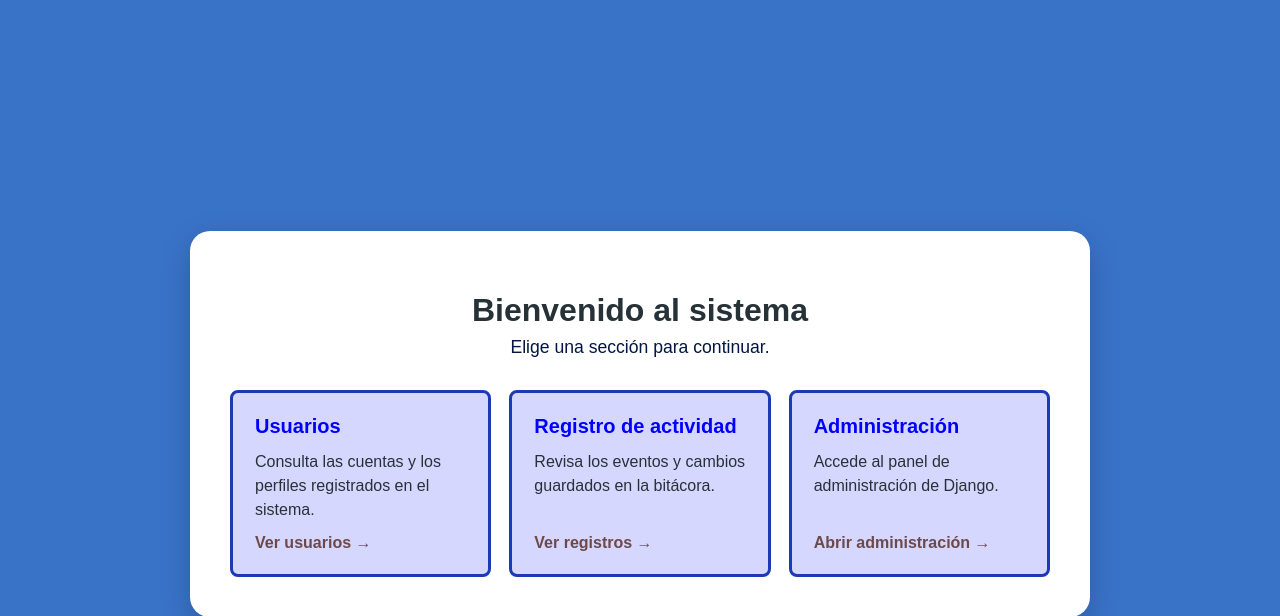
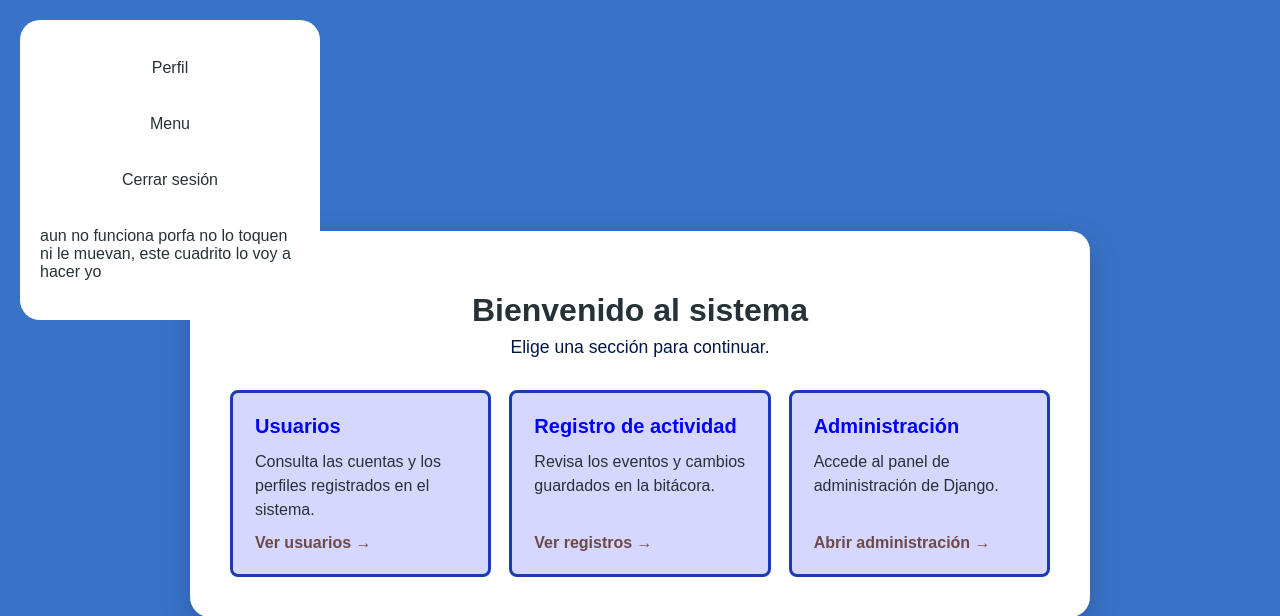
Before and after one commit to roctalvarado/django_cheems, a Django app: page / in a window 1280 px wide. Shown: the top 616 px of the page. Run offline with Django 5.2, Linux system fonts and the light colour scheme.

Commit message:
se añadio un cuadro que indica el perfil con el que estas, con un boton de menu y de cerrar sesion, solo falta que funcione

```diff
--- a/hello/static/hello/css/styles.css
+++ b/hello/static/hello/css/styles.css
@@ -150,3 +150,20 @@ tbody tr:hover {
 /*logs*/
 /*ordenes*/
 /*todos*/
+.contenedorperfilmenucerrarsesion {
+    position: absolute;
+    top: 20px;
+    left: 20px;
+
+    width: 300px;
+    height: 300px;
+    background: #ffffff;
+    border-radius: 20px;
+    padding: 20px;
+    box-sizing: border-box;
+
+    display: flex;
+    flex-direction: column;
+    align-items: center;
+    justify-content: space-around;
+}
--- a/hello/templates/hello/display.html
+++ b/hello/templates/hello/display.html
@@ -8,7 +8,13 @@
             <link rel="stylesheet" href="{% static 'hello/css/styles.css' %}">
         </head>
         <body>
+            <div class="contenedorperfilmenucerrarsesion">
+                    <p>Perfil</p>
+                    <p>Menu</p>
+                    <p>Cerrar sesión</p>
+                    <p>aun no funciona porfa no lo toquen ni le muevan, este cuadrito lo voy a hacer yo </p>
 
+            </div>
             <main class="welcome">
                 <div class="contenedorwelcome">
                     <h1>Bienvenido al sistema</h1>
```
Also changed, not shown: hello/templates/hello/index.html (+7 -0 lines), hello/templates/hello/logs.html (+7 -0 lines), hello/templates/hello/ordenes.html (+7 -0 lines).
